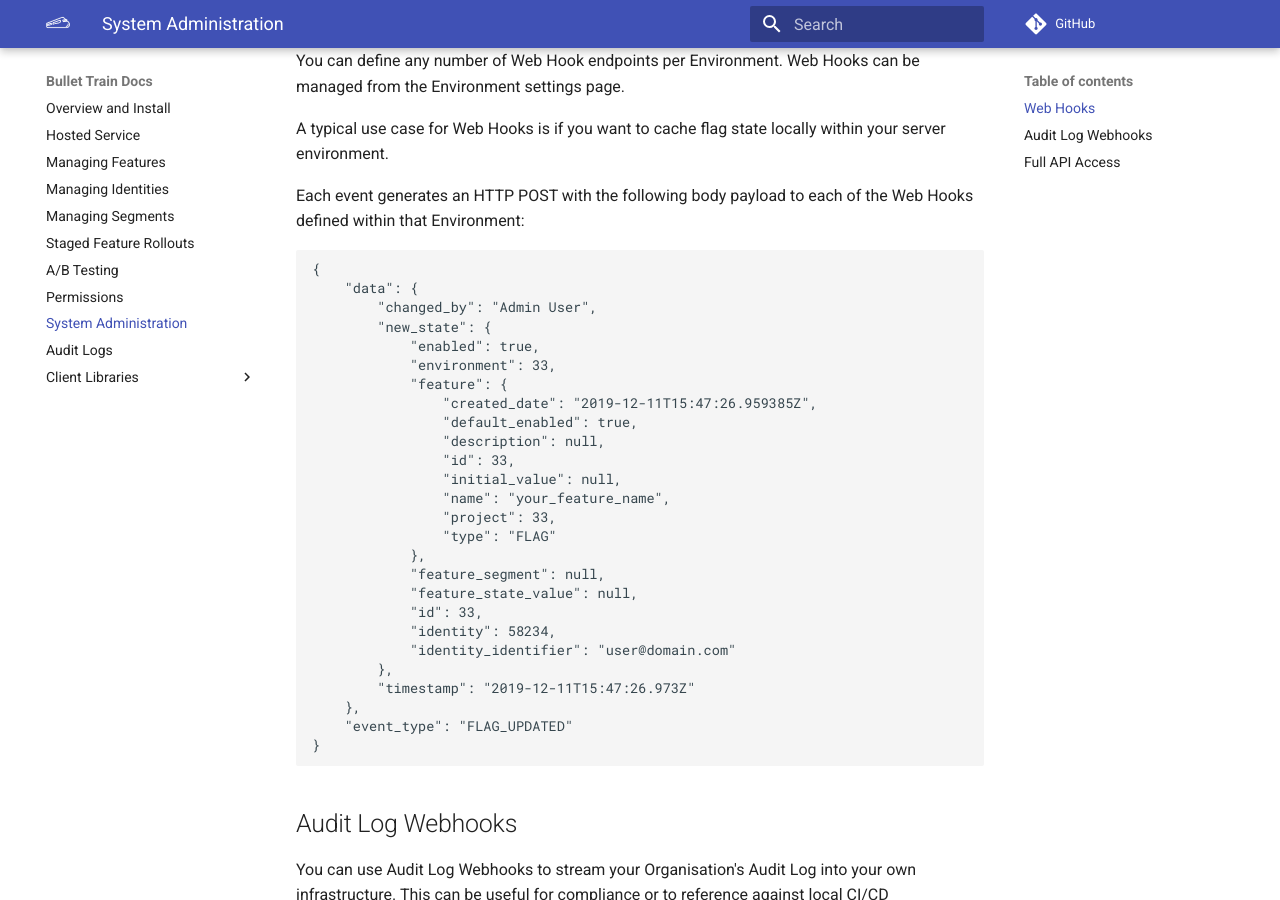
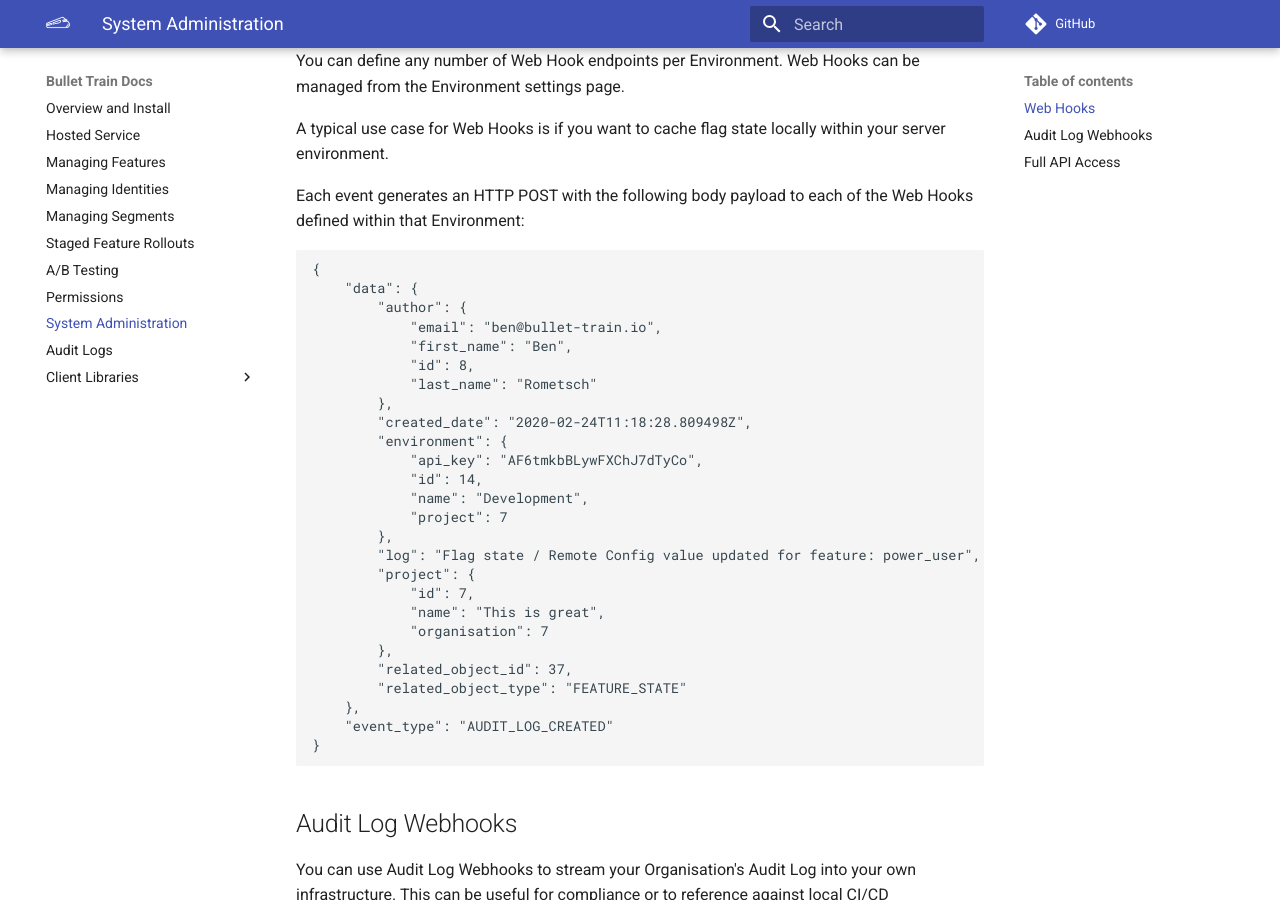
Before and after one commit to Flagsmith/flagsmith-docs, an MkDocs documentation site: the page built from docs/system-administration.md, in a window 1280 px wide and 900 px high, scrolled down 1457 px. Built offline with MkDocs 1.6.1 and Material for MkDocs 9.7.7, drawn with Linux system fonts in a browser that asks for light colours; comment, search, counter and statistics services are not loaded.

Commit message:
Updated Audit JSON

````diff
--- a/docs/system-administration.md
+++ b/docs/system-administration.md
@@ -23,29 +23,29 @@ Each event generates an HTTP POST with the following body payload to each of the
 ```json
 {
     "data": {
-        "changed_by": "Admin User",
-        "new_state": {
-            "enabled": true,
-            "environment": 33,
-            "feature": {
-                "created_date": "2019-12-11T15:47:26.959385Z",
-                "default_enabled": true,
-                "description": null,
-                "id": 33,
-                "initial_value": null,
-                "name": "your_feature_name",
-                "project": 33,
-                "type": "FLAG"
-            },
-            "feature_segment": null,
-            "feature_state_value": null,
-            "id": 33,
-            "identity": 58234,
-            "identity_identifier": "user@domain.com"
+        "author": {
+            "email": "ben@bullet-train.io",
+            "first_name": "Ben",
+            "id": 8,
+            "last_name": "Rometsch"
         },
-        "timestamp": "2019-12-11T15:47:26.973Z"
+        "created_date": "2020-02-24T11:18:28.809498Z",
+        "environment": {
+            "api_key": "AF6tmkbBLywFXChJ7dTyCo",
+            "id": 14,
+            "name": "Development",
+            "project": 7
+        },
+        "log": "Flag state / Remote Config value updated for feature: power_user",
+        "project": {
+            "id": 7,
+            "name": "This is great",
+            "organisation": 7
+        },
+        "related_object_id": 37,
+        "related_object_type": "FEATURE_STATE"
     },
-    "event_type": "FLAG_UPDATED"
+    "event_type": "AUDIT_LOG_CREATED"
 }
 ```
 
````
